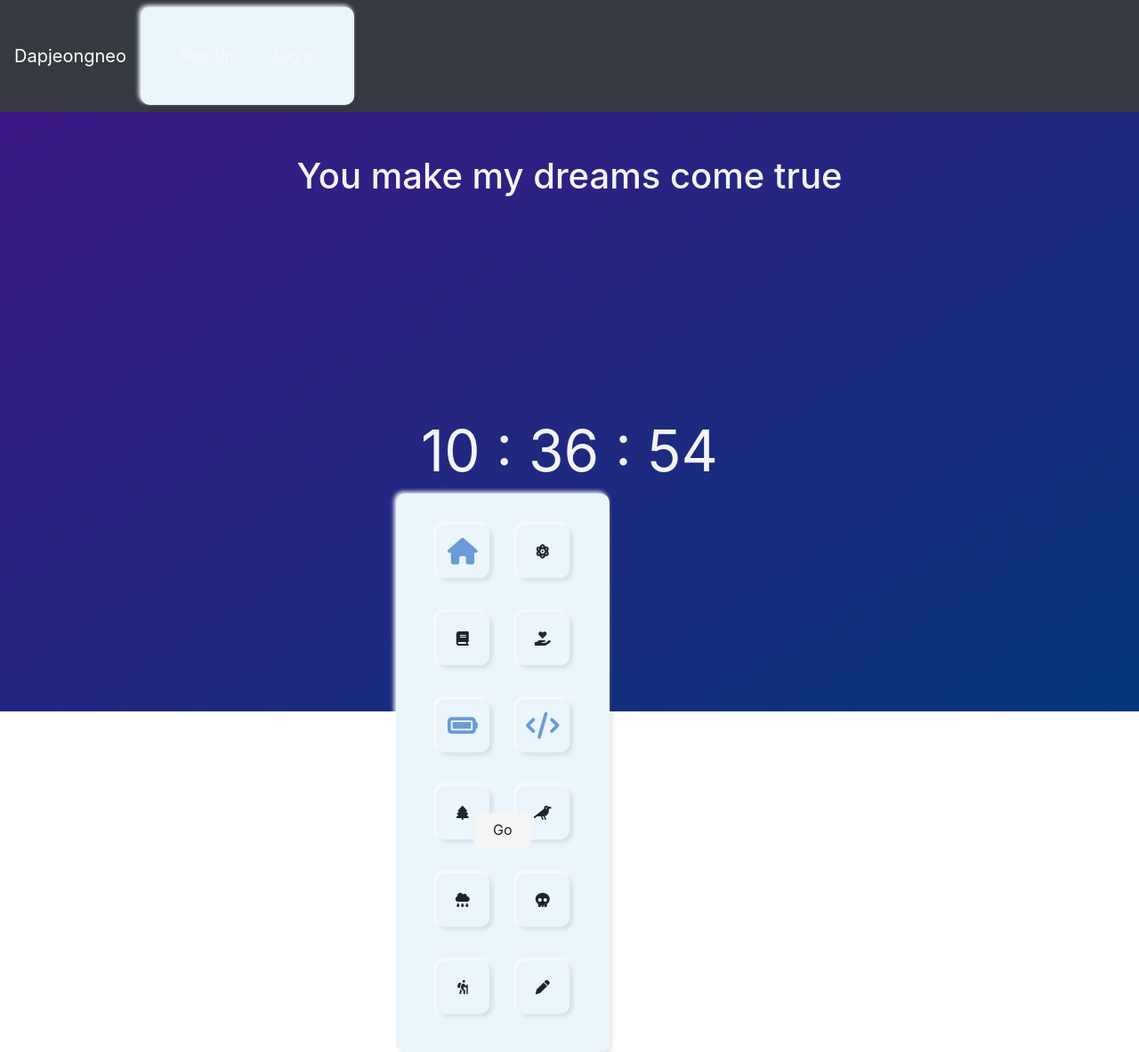
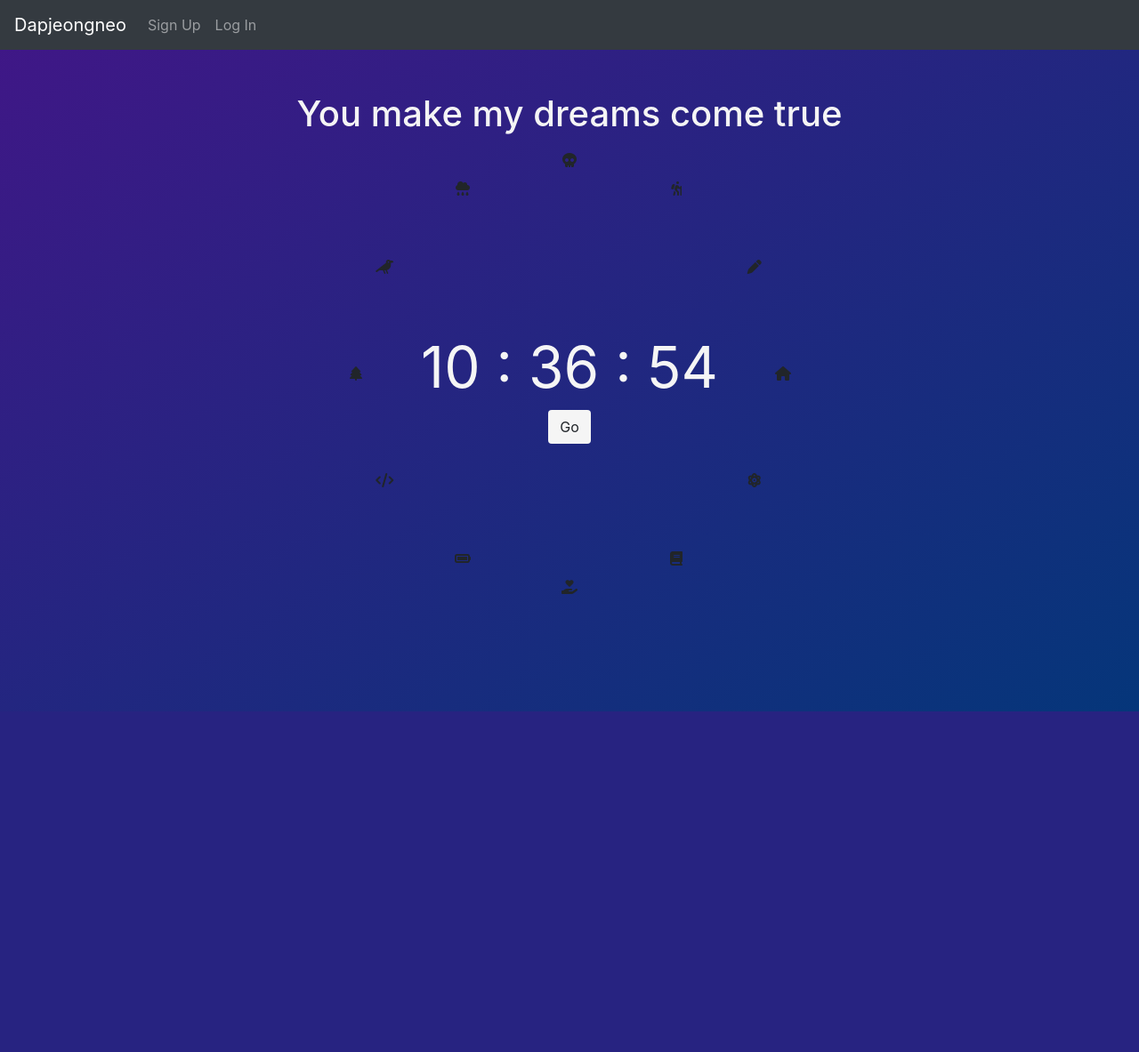
Before and after one commit to aloha45/dapjeongneo, a Django app: page /dreamboards/create in a window 1280 px wide. Shown: the whole page at 89% size. After the commit the page ends 800 px from the top, so only its background shows below. Run offline with Django 3.2, Linux system fonts and the light colour scheme; some libraries are stand-ins or nearby versions.

Commit message:
this clock looks amazing

```diff
--- a/Dapjeongneo/settings.py
+++ b/Dapjeongneo/settings.py
@@ -23,7 +23,7 @@ BASE_DIR = Path(__file__).resolve().parent.parent
 SECRET_KEY = 'v22*s0gk)h!q9l4zc4aubz91+*glncqm+x#!7%9e)mqu63rm=h'
 
 # SECURITY WARNING: don't run with debug turned on in production!
-DEBUG = False
+DEBUG = True
 
 ALLOWED_HOSTS = []
 
--- a/main_app/static/css/style.css
+++ b/main_app/static/css/style.css
@@ -3,6 +3,10 @@ body {
     min-height: 100vh;
     background-repeat: no-repeat;
   }
+
+form {
+  text-align: center
+}
 
 .nav-bar {
     background-color: black;
@@ -46,7 +50,7 @@ h1 {
     margin: 1.75em auto 0;
 }
 
-.circle-container input {
+.circle-container label {
     display: block;
     position: absolute;
     top: 50%; left: 50%;
@@ -68,13 +72,11 @@ h1 {
 #deg330 { transform: rotate(330deg) translate(15em) rotate(-330deg)}
 
 #deg360 {
-    margin-top:45px;
     background-color: whitesmoke;
     text-align: center;
     height: 2.4em;
     justify-self: center;
     /* width: 12em; */
-    margin-right: 100px;
 }
 
 #deg360:hover {
@@ -82,51 +84,3 @@ h1 {
     color: whitesmoke;
     box-shadow: black;
 }
-
-ul {
-  position: relative;
-  display: flex;
-  justify-content: center;
-  align-items: center;
-  flex-wrap: wrap;
-  border-radius: 10px;
-  padding: 20px;
-  width: 240px;
-  background: #ebf5fc;
-  box-shadow: -2px -2px 5px white, 3px 3px 5px rgba(0, 0, 0, 0.1);
-}
-
-ul li {
-  position: relative;
-  list-style: none;
-  text-align: center;
-  margin: 15px;
-}
-ul li label {
-  position: relative;
-  cursor: pointer;
-}
-ul li label input[type=checkbox] {
-  position: absolute;
-  opacity: 0;
-}
-ul li label :checked ~ .icon-box {
-  box-shadow: inset -2px -2px 5px white, inset 3px 3px 5px rgba(0, 0, 0, 0.1);
-}
-ul li label :checked ~ .icon-box .fa {
-  transform: scale(0.95);
-}
-ul li label .icon-box {
-  width: 60px;
-  height: 60px;
-  background: #ebf5fc;
-  display: flex;
-  justify-content: center;
-  align-items: center;
-  box-shadow: -2px -2px 5px white, 3px 3px 5px rgba(0, 0, 0, 0.1);
-  border-radius: 10px;
-}
-ul li label .icon-box .fa {
-  font-size: 30px;
-  color: #6a9bd8;
-}
--- a/main_app/templates/main_app/dreamboard_form.html
+++ b/main_app/templates/main_app/dreamboard_form.html
@@ -8,109 +8,58 @@
     <br>
     <br>
     <br>
-    <br>
     <div style='color: whitesmoke; font-size: 64px; text-align: center' id='clock'></div>
 <form method="post" action="">
     {% csrf_token %}
-    <ul>
-        <li>
             <label>
+                <i class='fa fa-home' id='deg0' aria-hidden='true'></i>
                 <input hidden type="checkbox" id='deg0' name="one">
-                <div class='icon-box'>
-                    <i class='fa fa-home' aria-hidden='true'></i>
-                </div>
             </label>
-        </li>
-        <li>
             <label>
                 <input hidden type="checkbox" id='deg30' name="two">
-                <div class="icon-box">
-                    <i class="fas fa-atom" aria-hidden="true"></i>
-                </div>
+                <i class="fas fa-atom" id='deg30' aria-hidden="true"></i>
             </label>
-        </li>
-        <li>
             <label>
                 <input hidden type="checkbox" id='deg60' name="three">
-                <div class="icon-box">
-                    <i class="fas fa-book" aria-hidden="true"></i>
-                  </div>
+                <i class="fas fa-book" id='deg60' aria-hidden="true"></i>
             </label>
-        </li>
-        <li>
             <label>
                 <input hidden type="checkbox" id='deg90' name="four">
-                <div class="icon-box">
-                    <i class="fas fa-hand-holding-heart"></i>
-                  </div>
+                <i class="fas fa-hand-holding-heart" id='deg90'></i>
             </label>
-        </li>
-        <li>
             <label>
                 <input hidden type="checkbox" id='deg120' name="five">
-                <div class="icon-box">
-                    <i class="fa fa-battery-full" aria-hidden="true"></i>
-                  </div>
+                <i class="fa fa-battery-full" id='deg120' aria-hidden="true"></i>
             </label>
-        </li>
-        <li>
             <label>
                 <input hidden type="checkbox" id='deg150' name="six">
-                <div class="icon-box">
-                    <i class="fa fa-code" aria-hidden="true"></i>
-                  </div>
+                    <i class="fa fa-code" id='deg150' aria-hidden="true"></i>
             </label>
-        </li>
-        <li>
             <label>
                 <input hidden type="checkbox" id='deg180' name="seven">
-                <div class="icon-box">
-                    <i class="fas fa-tree" aria-hidden='true'></i>
-                </div>
+                <i class="fas fa-tree" id='deg180' aria-hidden='true'></i>
             </label>
-        </li>
-        <li>
             <label>
                 <input hidden type="checkbox" id='deg210' name="eight">
-                <div class="icon-box">
-                    <i class="fas fa-crow" aria-hidden='true'></i>
-                </div>
+                <i class="fas fa-crow" id='deg210' aria-hidden='true'></i>
             </label>
-        </li>
-        <li>
             <label>
                 <input hidden type="checkbox" id='deg240' name="nine">
-                <div class="icon-box">
-                    <i class="fas fa-cloud-rain" aria-hidden='true'></i>
-                </div>
+                <i class="fas fa-cloud-rain" id='deg240' aria-hidden='true'></i>
             </label>
-        </li>
-        <li>
             <label>
                 <input hidden type="checkbox" id='deg270' name="ten">
-                <div class="icon-box">
-                    <i class="fas fa-skull" aria-hidden='true'></i>
-                </div>
+                <i class="fas fa-skull" id='deg270' aria-hidden='true'></i>
             </label>
-        </li>
-        <li>
             <label>
                 <input hidden type="checkbox" id='deg300' name="eleven">
-                <div class="icon-box">
-                    <i class="fas fa-hiking" aria-hidden='true'></i>
-                </div>
+                <i class="fas fa-hiking" id='deg300' aria-hidden='true'></i>
             </label>
-        </li>
-        <li>
             <label>
                 <input hidden type="checkbox" id='deg330' name="twelve">
-                <div class="icon-box">
-                    <i class="fas fa-pen" aria-hidden='true'></i>
-                </div>
+                <i class="fas fa-pen" id='deg330' aria-hidden='true'></i>
             </label>
-        </li>
         <input type="submit" id='deg360' class="btn" value="Go">
-    </ul>
     </form>
 </div>
 
```
